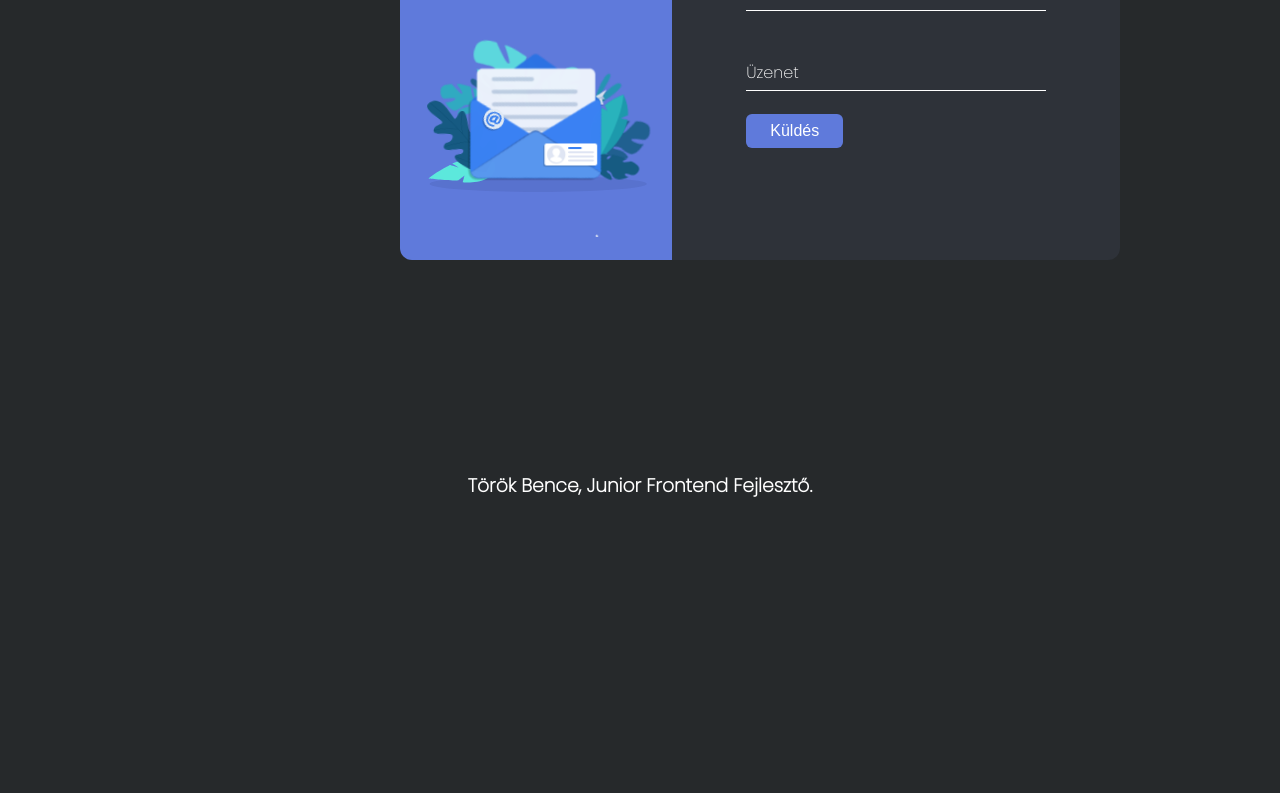
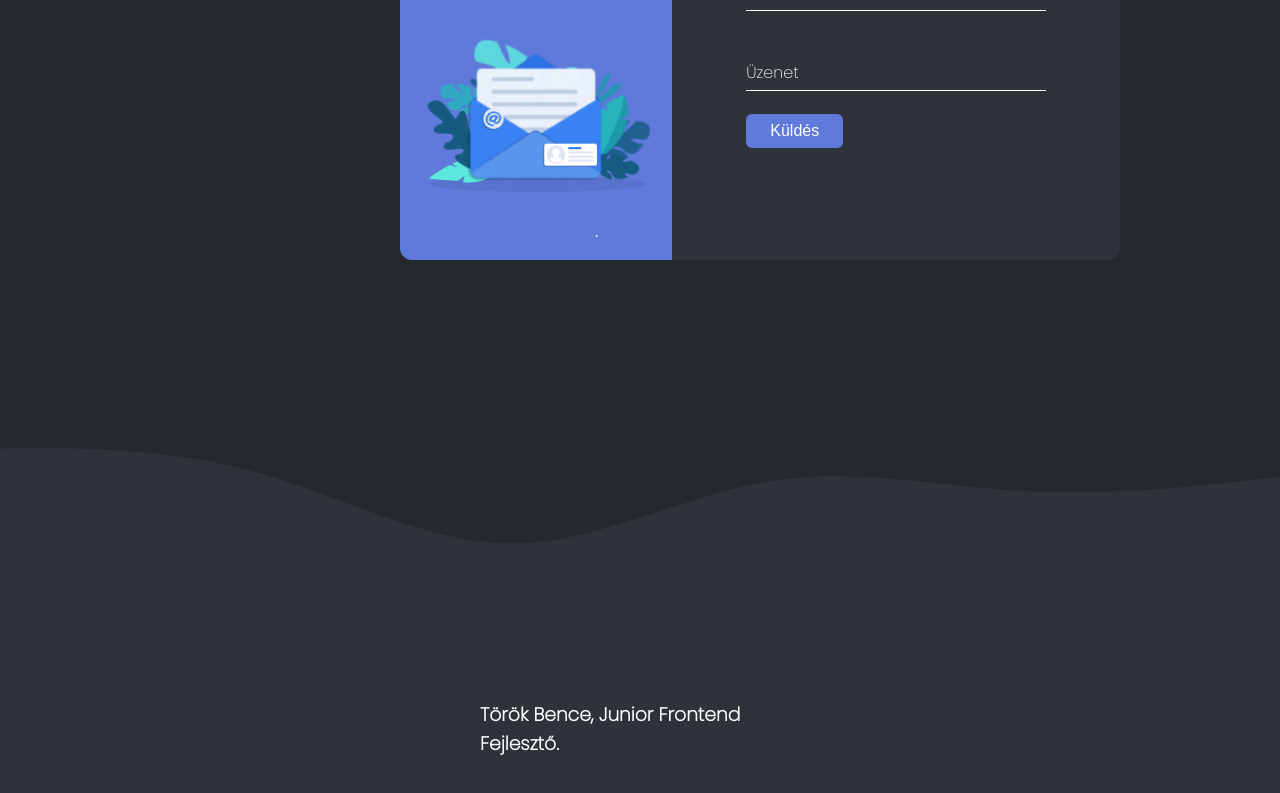
Before and after one commit to Tbence2002/torokbence-portfolio, a React (Create React App) app: page / in a window 1280 px wide. Shown: the part 4665-5458 px from the top of the page. Before the commit the page ends 5185 px from the top, so only its background shows below. Built offline with nearby package versions, Linux system fonts and the light colour scheme.

Commit message:
Footer CSS

```diff
--- a/src/components/footer.css
+++ b/src/components/footer.css
@@ -1,16 +1,44 @@
-.footer-image {
-    margin: 0;
-    padding: 0;
+.footer-content {
+    display: flex;
+    justify-content: space-evenly;
+    align-items: center;
     position: relative;
-    bottom: -100px;
+    background: var(--lightgrey);
+    height: 400px;
+}
+.footer-content:before {
+    content: '';
+    position: absolute;
+    top: 0;
+    left: 0;
+    height: 200px;
+    width: 100%;
+    background:url('../assets/wave.svg');
+    background-repeat: no-repeat;
+    background-size: cover;
 }
 .footer-text {
-    position: absolute;
-    bottom: 20px;
-    left: 50%;
-    transform: translate(-50%);
+    margin-top:10rem;
 }
-.footer-text h3 {
+.footer-text h2 {
+    margin: 0.5rem 0rem;
+}
+.footer-text p {
     margin: 0;
-    padding: 0;
 }
+.footer-image {
+    height: 320px;
+    width: 320px;
+    background-size: cover;
+    overflow: hidden;
+    padding-top: 5rem;
+}
+@media(max-width:654px) {
+    .footer-content {
+        flex-direction: column;
+        height: 100%;
+    }
+    .footer-image {
+        padding-top: 1rem;
+    }
+}
```
